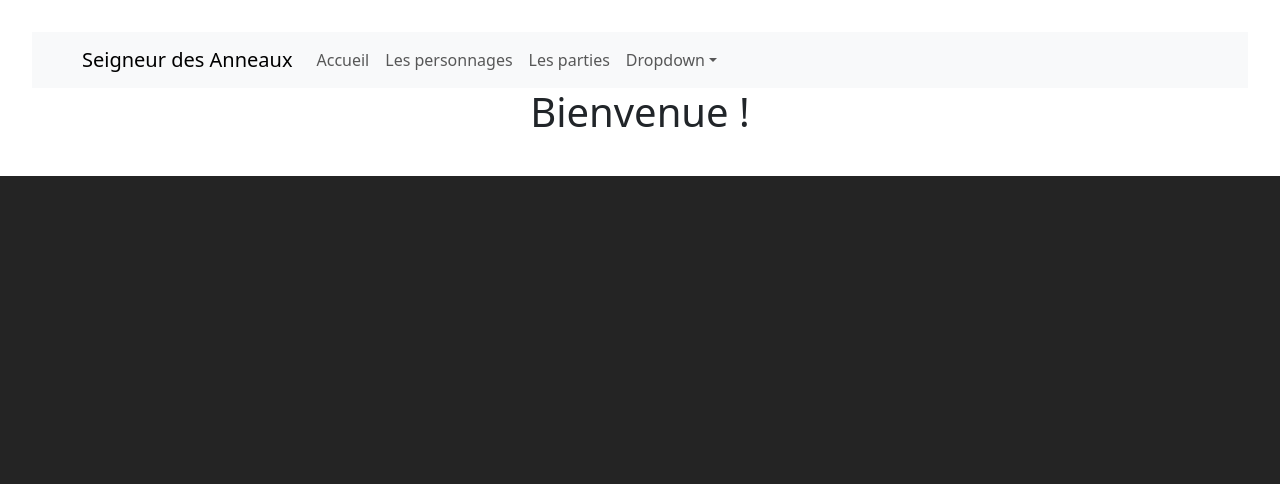
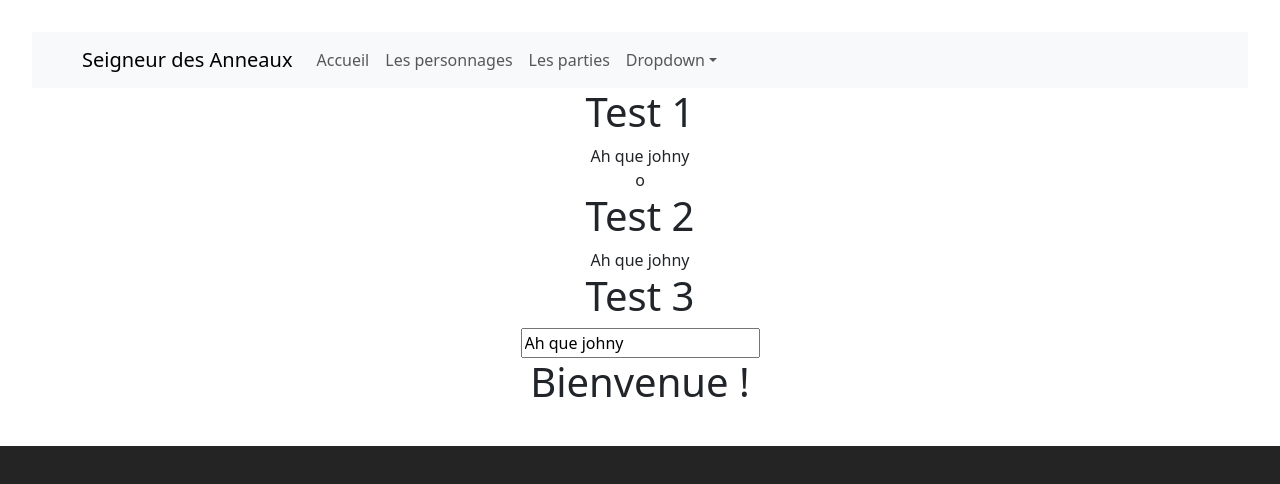
Before and after one commit to Berkpigh/UdemySdA, a React (Vite) app in the folder projet final/spas/sda.backoffice/: page / in a window 1280 px wide. Shown: the top 484 px of the page. Built offline with nearby package versions, Linux system fonts and the light colour scheme.

Commit message:
sec 13/111

```diff
--- a/projet final/spas/sda.backoffice/src/App.tsx
+++ b/projet final/spas/sda.backoffice/src/App.tsx
@@ -1,11 +1,13 @@
 import './App.css'
 import { MainRoutes } from './AppRoutes'
+import { UseMyContext } from './learnings/useContextLearn/UseMyContext'
 import { MainMenu } from './shared/layout/MainMenu'
 
 function App() {
   return (
     <>
       <MainMenu></MainMenu>
+      <UseMyContext></UseMyContext>
       <MainRoutes></MainRoutes>
     </>
   )
--- /dev/null
+++ b/projet final/spas/sda.backoffice/src/learnings/useContextLearn/TestUn.tsx
@@ -0,0 +1,45 @@
+import { useMyContext } from "./my-context"
+
+export const TestUn = () => {
+    const context = useMyContext()
+
+    return (
+        <div>
+            <h1>Test 1</h1>
+            <div>
+                {context.item.value}
+            </div>
+        </div>
+    )
+}
+
+export const TestDeux = () => {
+    const context = useMyContext()
+
+    return (
+        <div>
+            <h1>Test 2</h1>
+            <div>
+                {context.item.value}
+            </div>
+        </div>
+    )
+}
+
+export const TestTrois = () => {
+    const context = useMyContext()
+    const changeValue = (e: React.ChangeEvent<HTMLInputElement>) => {
+        if (context.setItem !== null) {
+            context.setItem({value: e.target.value})
+        }
+    }
+
+    return (
+        <div>
+            <h1>Test 3</h1>
+            <div>
+                <input type="text" value={context.item.value} onChange={changeValue}></input>
+            </div>
+        </div>
+    )
+}
--- /dev/null
+++ b/projet final/spas/sda.backoffice/src/learnings/useContextLearn/UseMyContext.tsx
@@ -0,0 +1,29 @@
+import { useState } from "react"
+import { ContextState, ContextWithChangeState, MyContext } from "./my-context"
+import { TestDeux, TestTrois, TestUn } from "./TestUn"
+
+export const UseMyContext = () => {
+    const [item, setItem] = useState<ContextState>({value: 'Ah que johny'})
+
+    const contextToShare: ContextWithChangeState = {
+        item,
+        setItem
+    }
+    // Equivalent à :
+    // const contextToShare = {
+    //     item: item,
+    //     setItem: setItem
+    // }
+
+
+    return (
+        <>
+            <MyContext.Provider value={contextToShare}>
+                <TestUn></TestUn>o
+                <TestDeux></TestDeux>
+                <TestTrois></TestTrois>
+            </MyContext.Provider>
+
+        </>
+    )
+}
--- /dev/null
+++ b/projet final/spas/sda.backoffice/src/learnings/useContextLearn/my-context.ts
@@ -0,0 +1,26 @@
+import { createContext, useContext } from "react";
+
+// 1. création du type de l'état
+export interface ContextState {
+    value: string;
+}
+
+export interface ContextWithChangeState {
+    item: ContextState,
+    setItem: React.Dispatch<React.SetStateAction<ContextState>> | null
+}
+
+// 2. état initial
+// export const initialContextState: ContextState = {
+//     value: ''
+// }
+export const initialContextState: ContextWithChangeState = {
+    item: {value: ''},
+    setItem: null
+}
+
+// 3. création du gestionnaire d'état
+export const MyContext = createContext<ContextWithChangeState>(initialContextState)
+
+// 4. custom hooks
+export const useMyContext = () => useContext(MyContext)
```
